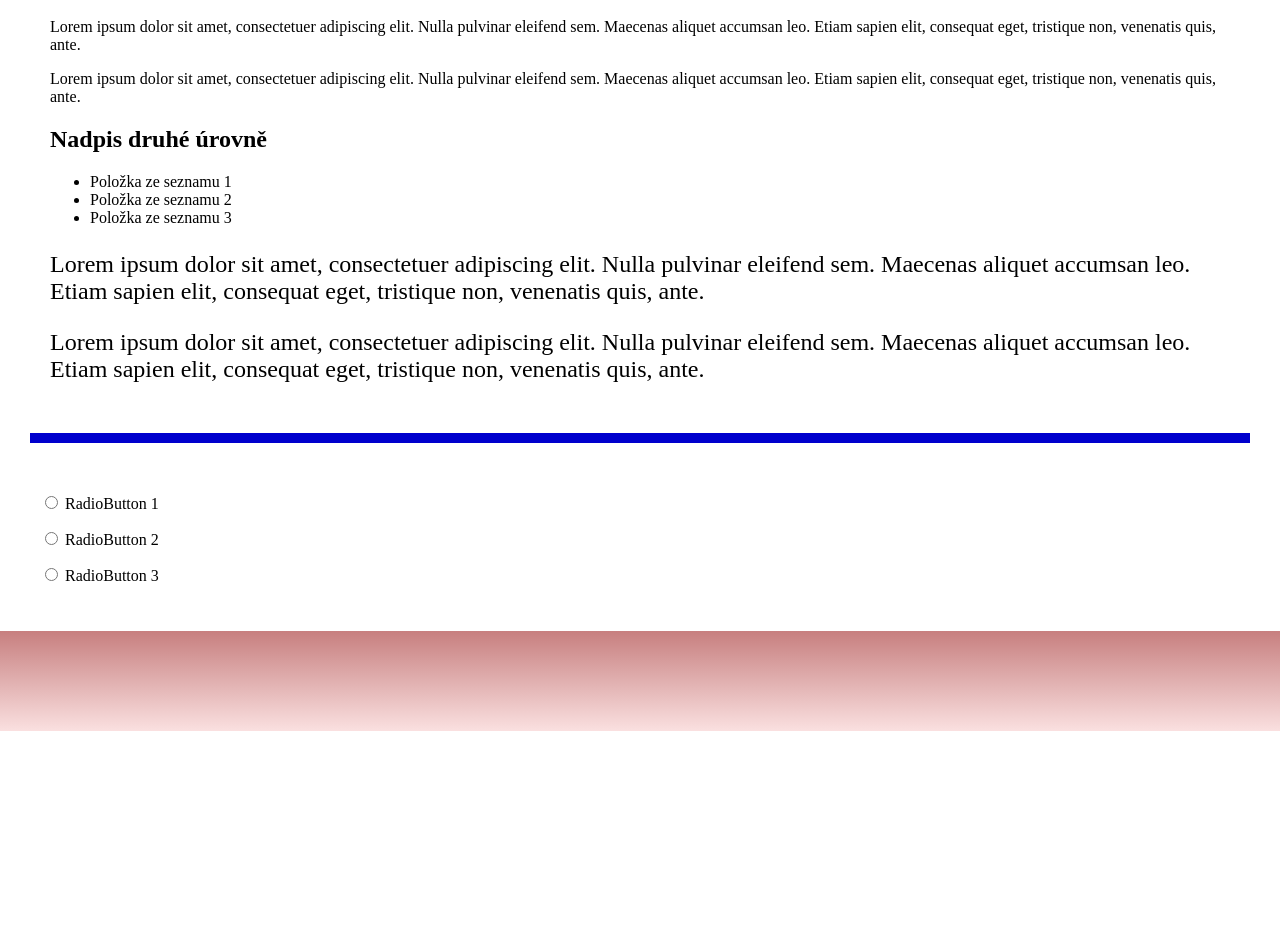
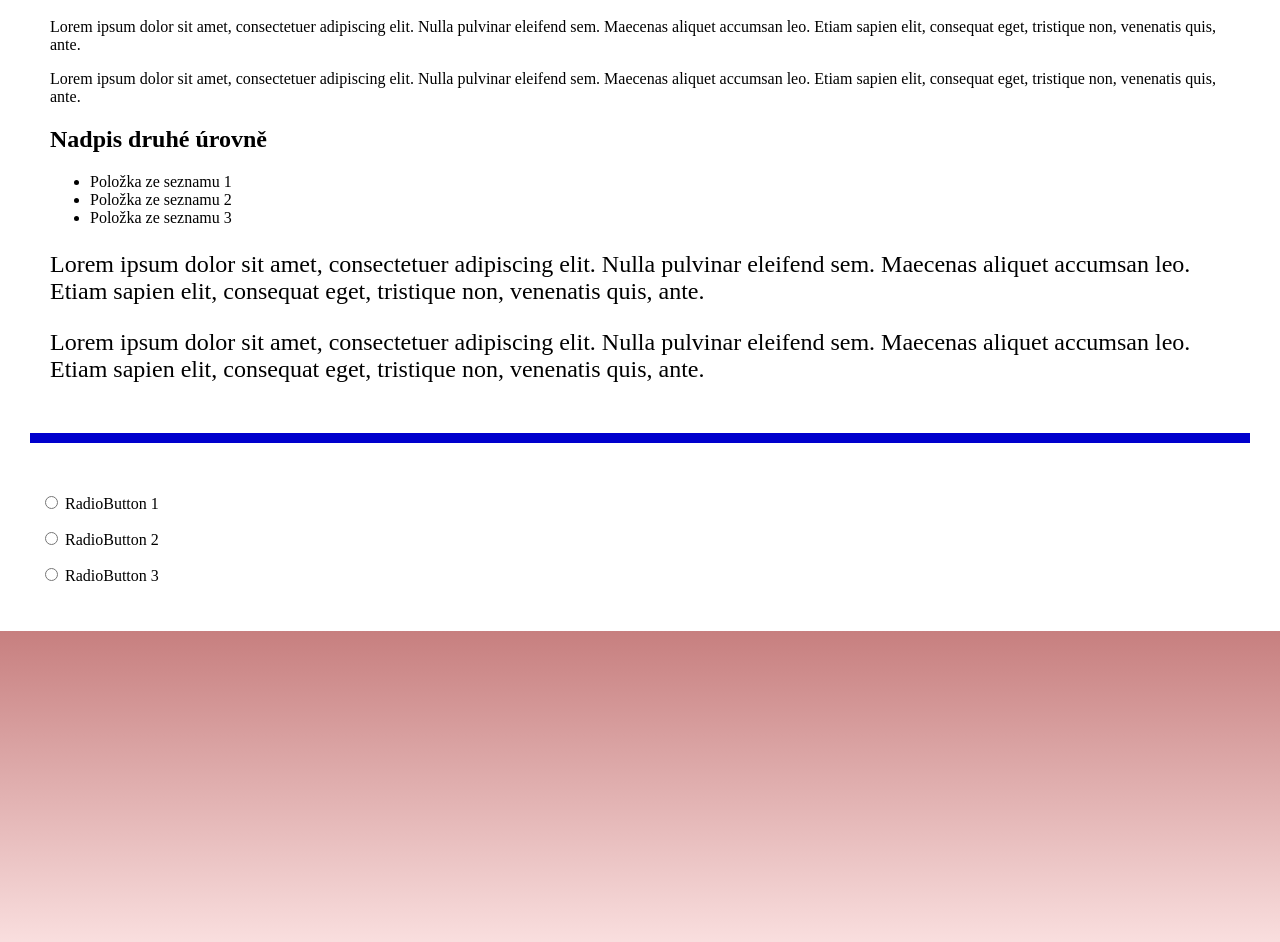
Before and after one commit to MatejCabela/greendot, a plain HTML site: page index.html in a window 1280 px wide. Shown: the part 279-1221 px from the top of the page. Before the commit the page ends 1010 px from the top, so only its background shows below. Drawn offline with Linux system fonts and the light colour scheme.

Commit message:
Update styles.css

```diff
--- a/CSS/styles.css
+++ b/CSS/styles.css
@@ -25,7 +25,7 @@ p {
   position: absolute;
   margin-top: 30px;
   width: 100%;
-  height: 100px;
+  height: 317px;
 }
 
 .img {
```
